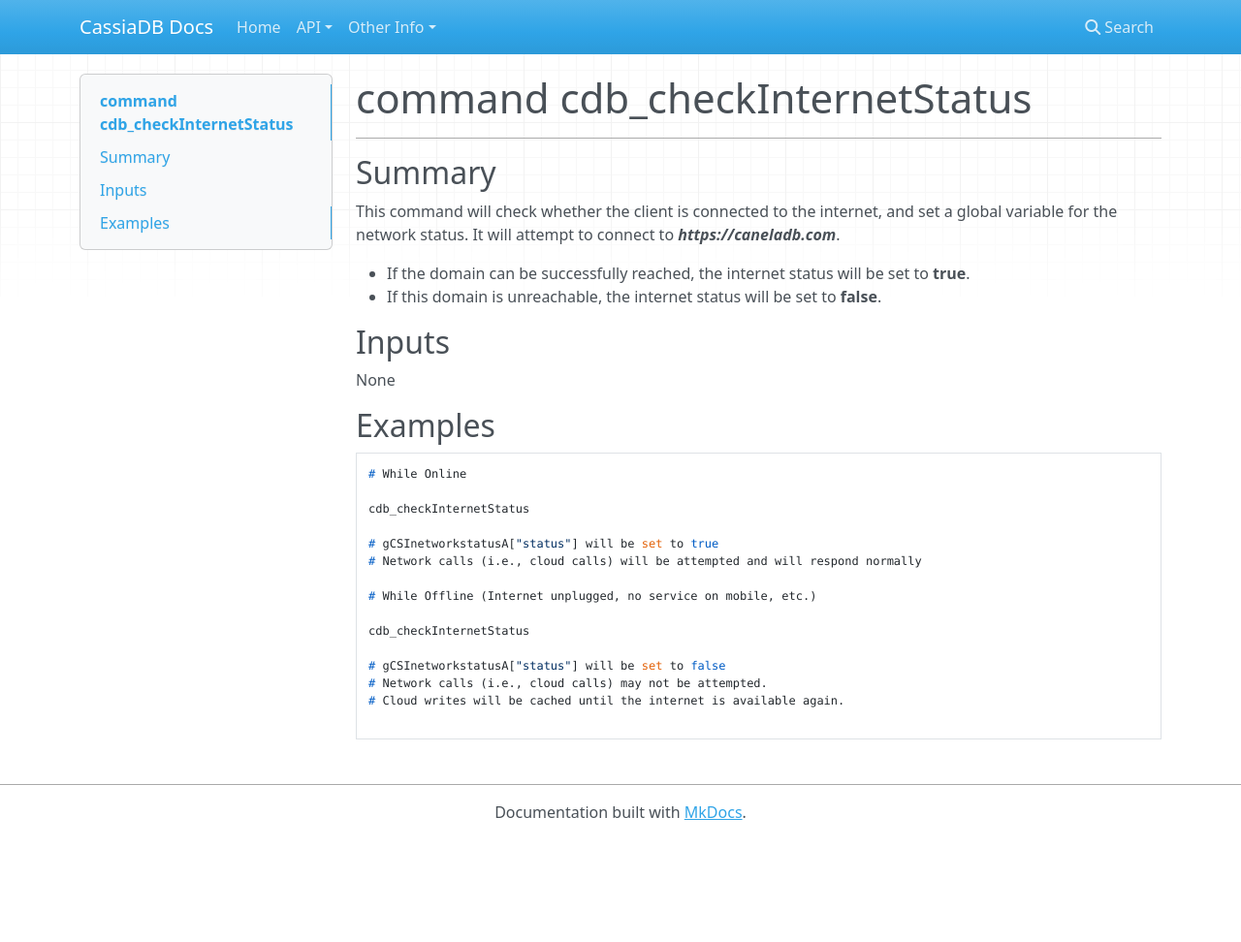
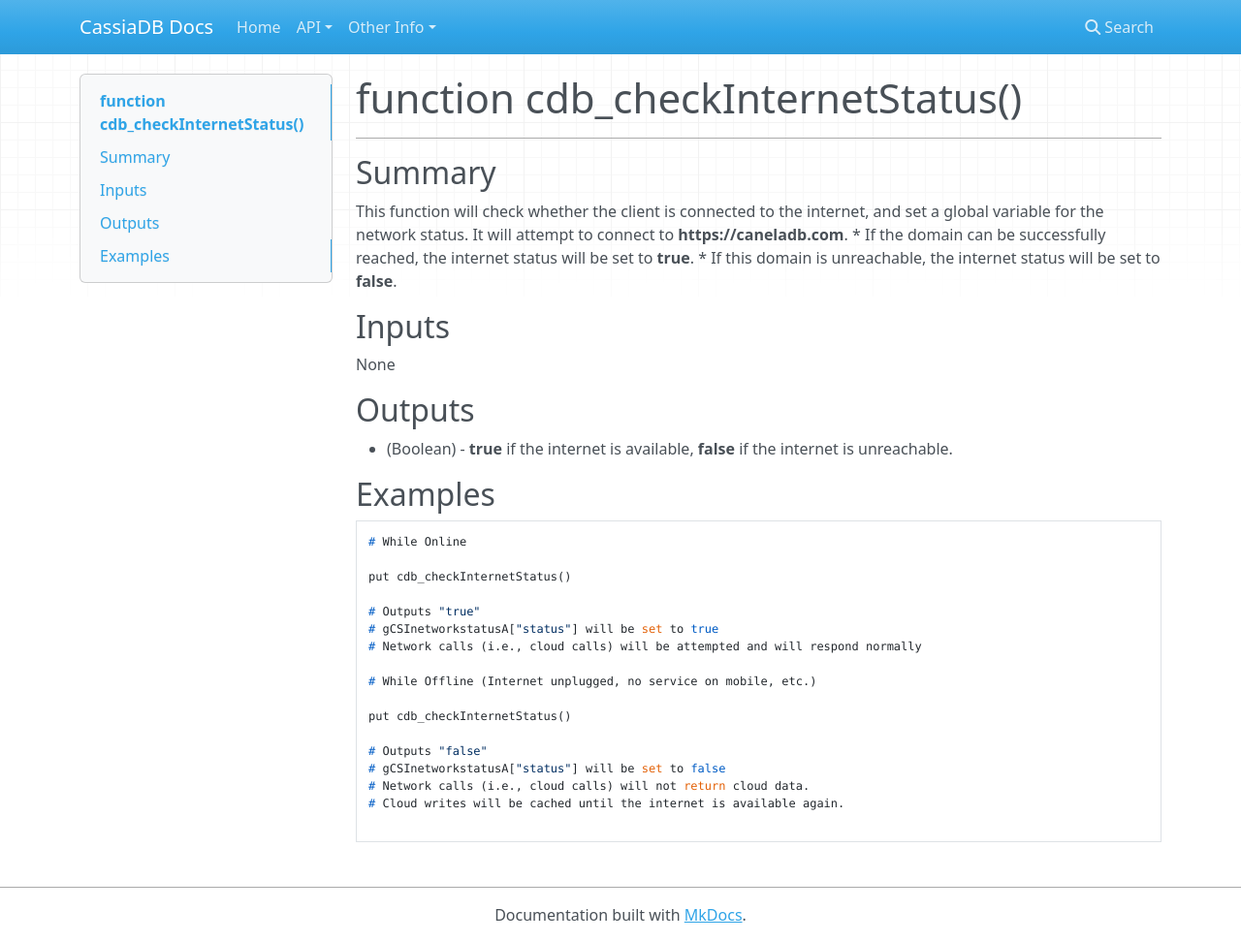
Before and after one commit to CanelaSoftware/cassiaDB_docs, an MkDocs documentation site: the page built from docs/CheckInternetStatus.md, in a window 1280 px wide and 972 px high. Shown: the whole window at 97% size. Built offline with MkDocs 1.6.1, drawn with Linux system fonts in a browser that asks for light colours; nearby versions of some CDN libraries; old or Windows-style settings are respelled for this version of MkDocs.

Commit message:
Update to function

````diff
--- a/docs/CheckInternetStatus.md
+++ b/docs/CheckInternetStatus.md
@@ -1,30 +1,34 @@
-# command cdb_checkInternetStatus
+# function cdb_checkInternetStatus()
 ---
 
 ## Summary
-This command will check whether the client is connected to the internet, and set a global variable for the network status. It will attempt to connect to **_https://caneladb.com_**.
-
+This function will check whether the client is connected to the internet, and set a global variable for the network status. It will attempt to connect to **https://caneladb.com**.
 * If the domain can be successfully reached, the internet status will be set to **true**.
 * If this domain is unreachable, the internet status will be set to **false**.
 
 ## Inputs
 None
 
+## Outputs
+* (Boolean) - **true** if the internet is available, **false** if the internet is unreachable.
+
 ## Examples
 ```
 # While Online
 
-cdb_checkInternetStatus
+put cdb_checkInternetStatus()
 
+# Outputs "true"
 # gCSInetworkstatusA["status"] will be set to true
 # Network calls (i.e., cloud calls) will be attempted and will respond normally
 
 # While Offline (Internet unplugged, no service on mobile, etc.)
 
-cdb_checkInternetStatus
+put cdb_checkInternetStatus()
 
+# Outputs "false"
 # gCSInetworkstatusA["status"] will be set to false
-# Network calls (i.e., cloud calls) may not be attempted.
+# Network calls (i.e., cloud calls) will not return cloud data.
 # Cloud writes will be cached until the internet is available again.
 
 ```
````
